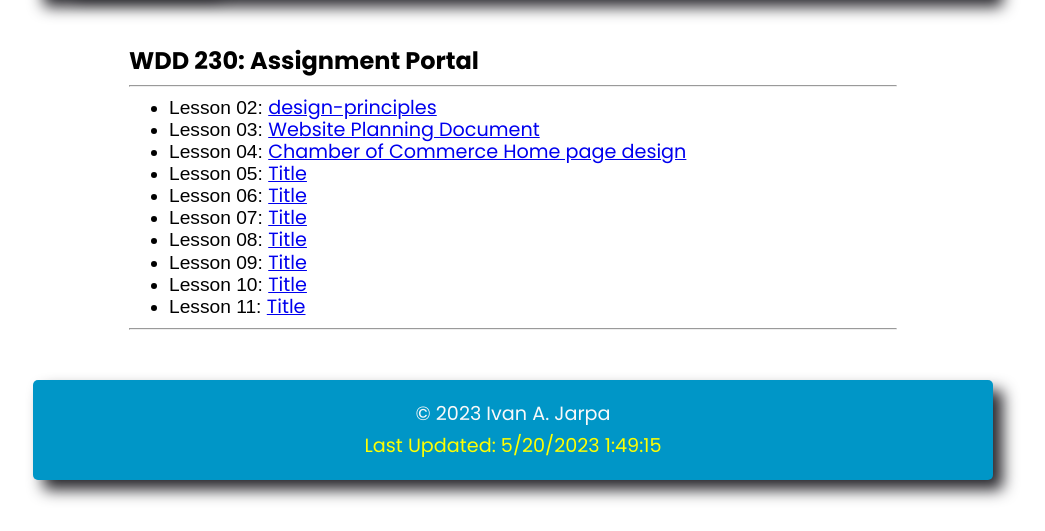
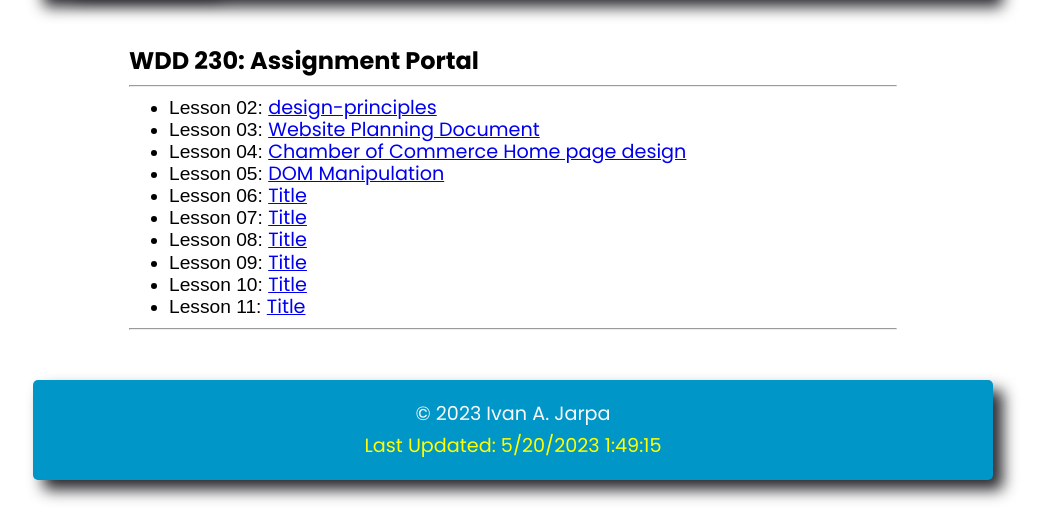
Before and after one commit to ijarpa/wdd230, a plain HTML site: page index.html in a window 1280 px wide. Shown: the part 269-800 px from the top of the page, without its empty margins (127-1172 px from the left). Drawn offline with Linux system fonts and the light colour scheme.

Commit message:
DOM Manipulation

```diff
--- a/index.html
+++ b/index.html
@@ -33,7 +33,7 @@
           Lesson 04: <a href="chamber/index.html">Chamber of Commerce Home page design</a>
         </li>
         <li>
-          Lesson 05: <a href="#">Title</a>
+          Lesson 05: <a href="lesson5/bom.html">DOM Manipulation</a>
         </li>
         <li>
           Lesson 06: <a href="#">Title</a>
```
